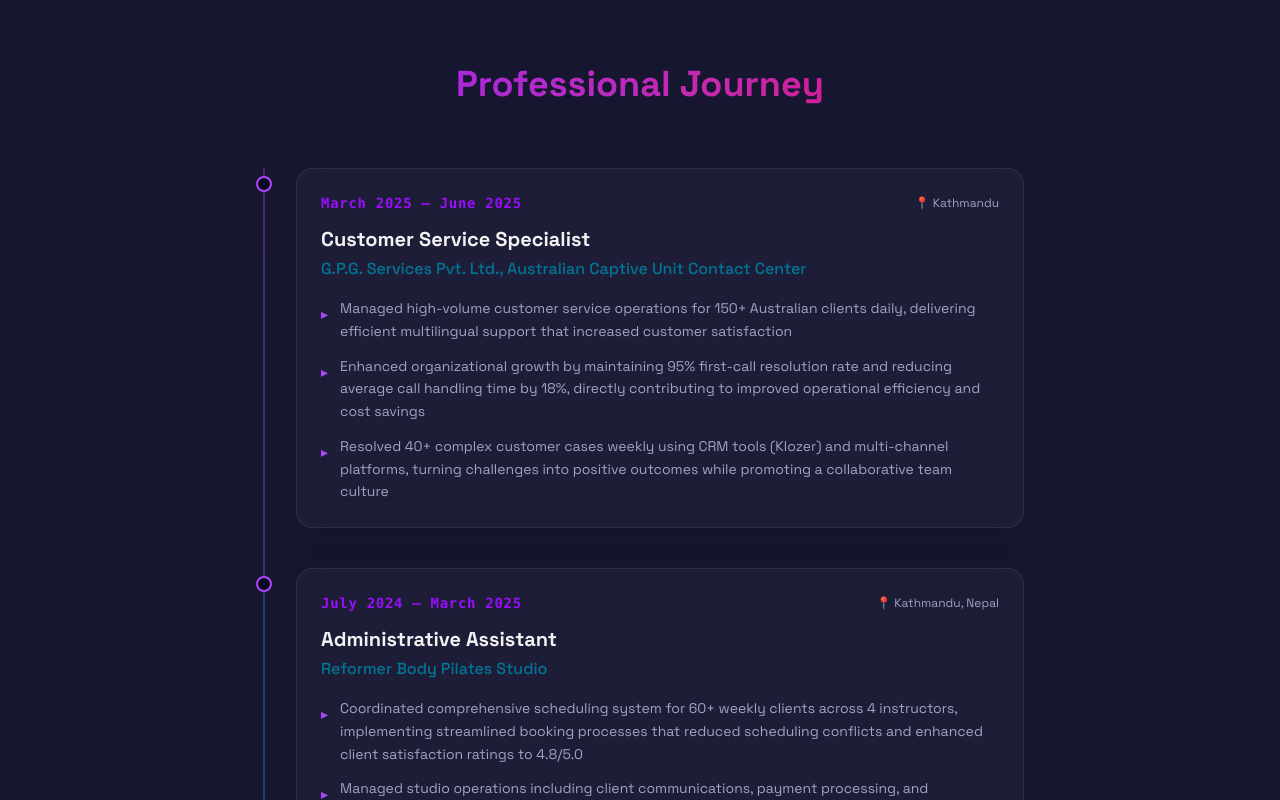
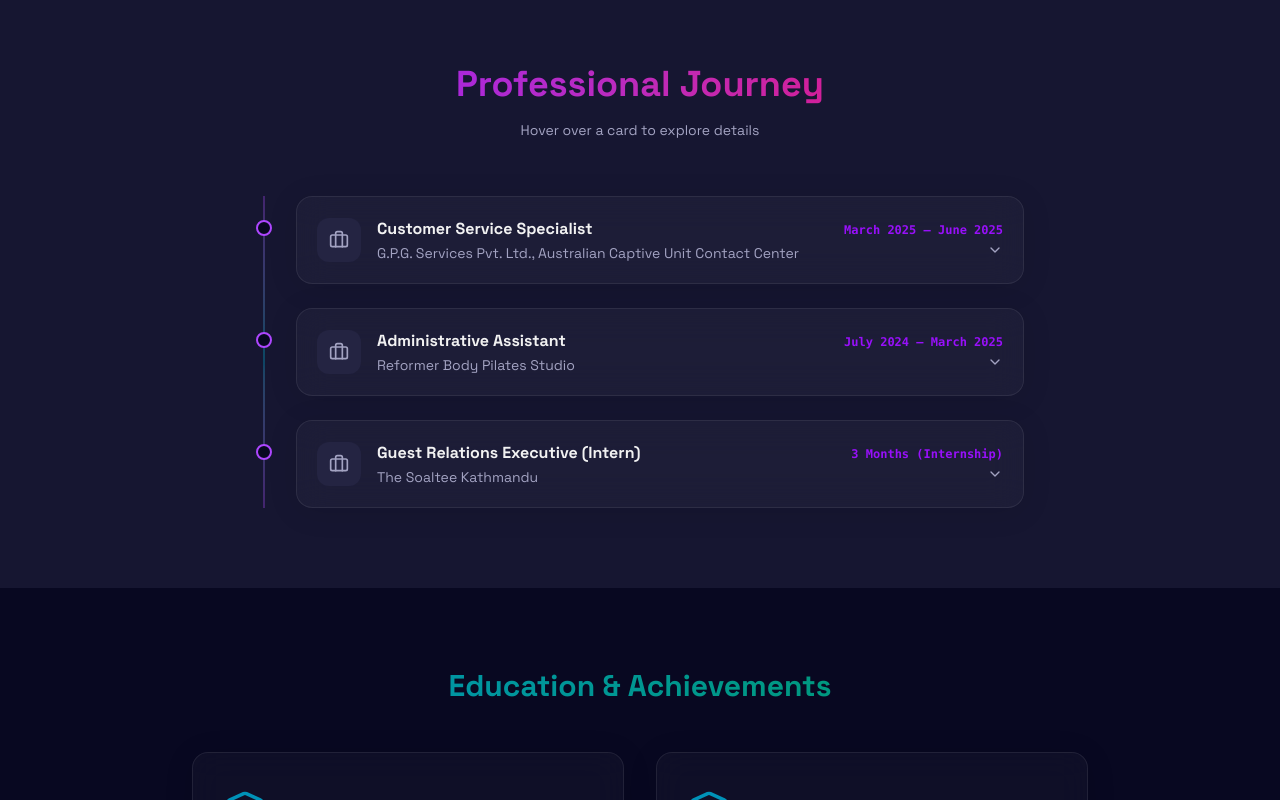
Before and after one commit to prabeshkoirala/alisha-portfolio, a Next.js app: page / in a window 1280 px wide. Shown: the part 1400-2200 px from the top of the page. Built offline with nearby package versions, Linux system fonts and the light colour scheme.

Commit message:
Hover-to-expand experience cards

```diff
--- a/src/components/experience.tsx
+++ b/src/components/experience.tsx
@@ -1,9 +1,13 @@
 "use client";
 
-import { motion } from "framer-motion";
+import { motion, AnimatePresence } from "framer-motion";
 import { experience } from "@/lib/data";
+import { useState } from "react";
+import { ChevronDown, MapPin, Briefcase } from "lucide-react";
 
 export function Experience() {
+    const [hovered, setHovered] = useState<number | null>(null);
+
     return (
         <section id="experience" className="py-20 px-6 bg-muted/50 dark:bg-black/20">
             <div className="container mx-auto max-w-3xl">
@@ -11,17 +15,20 @@ export function Experience() {
                     initial={{ opacity: 0, y: 20 }}
                     whileInView={{ opacity: 1, y: 0 }}
                     viewport={{ once: true }}
-                    className="text-4xl font-bold mb-16 text-center bg-clip-text text-transparent bg-gradient-to-r from-purple-600 to-pink-600 dark:from-purple-400 dark:to-pink-400"
+                    className="text-4xl font-bold mb-4 text-center bg-clip-text text-transparent bg-gradient-to-r from-purple-600 to-pink-600 dark:from-purple-400 dark:to-pink-400"
                 >
                     Professional Journey
                 </motion.h2>
+                <p className="text-center text-sm text-muted-foreground mb-14">Hover over a card to explore details</p>
 
                 <div className="relative">
                     {/* Timeline line */}
                     <div className="absolute left-[7px] top-0 bottom-0 w-[2px] bg-gradient-to-b from-purple-500 via-cyan-500 to-purple-500 opacity-30" />
 
-                    <div className="space-y-10">
-                        {experience.map((job, index) => (
+                    <div className="space-y-6">
+                        {experience.map((job, index) => {
+                            const isOpen = hovered === index;
+                            return (
                                 <motion.div
                                     key={index}
                                     initial={{ opacity: 0, x: -30 }}
@@ -29,41 +36,89 @@ export function Experience() {
                                     viewport={{ once: true }}
                                     transition={{ delay: index * 0.15, duration: 0.5 }}
                                     className="relative pl-10 group"
+                                    onMouseEnter={() => setHovered(index)}
+                                    onMouseLeave={() => setHovered(null)}
                                 >
                                     {/* Timeline dot */}
-                                <div className="absolute left-0 top-2 w-4 h-4 rounded-full bg-background border-2 border-purple-500 group-hover:scale-150 transition-all duration-300 group-hover:shadow-[0_0_12px_#a855f7] group-hover:border-cyan-500 z-10" />
+                                    <motion.div
+                                        animate={isOpen ? { scale: 1.5, boxShadow: "0 0 12px #a855f7" } : { scale: 1, boxShadow: "0 0 0px transparent" }}
+                                        className="absolute left-0 top-6 w-4 h-4 rounded-full bg-background border-2 border-purple-500 transition-colors z-10"
+                                    />
 
                                     {/* Card */}
-                                <div className="glass-morphism p-6 rounded-2xl transition-all duration-300 hover:shadow-lg dark:hover:shadow-[0_0_30px_rgba(168,85,247,0.12)] group-hover:translate-x-1">
-                                    {/* Header */}
-                                    <div className="flex flex-col sm:flex-row sm:items-center sm:justify-between mb-3 gap-1">
-                                        <span className="text-sm font-mono tracking-wider text-purple-600 dark:text-purple-400 font-semibold">
+                                    <div
+                                        className={`glass-morphism rounded-2xl transition-all duration-300 overflow-hidden border ${isOpen
+                                                ? "border-purple-500/40 dark:border-purple-400/30 shadow-lg shadow-purple-500/5"
+                                                : "border-transparent hover:border-border dark:hover:border-white/10"
+                                            }`}
+                                    >
+                                        {/* Always visible header */}
+                                        <div className="p-5 flex items-center gap-4">
+                                            <div className={`w-11 h-11 rounded-xl flex items-center justify-center shrink-0 transition-colors duration-300 ${isOpen
+                                                    ? "bg-purple-600/15 dark:bg-purple-500/15"
+                                                    : "bg-muted dark:bg-white/5"
+                                                }`}>
+                                                <Briefcase className={`w-5 h-5 transition-colors duration-300 ${isOpen ? "text-purple-600 dark:text-purple-400" : "text-muted-foreground"
+                                                    }`} />
+                                            </div>
+
+                                            <div className="flex-1 min-w-0">
+                                                <h3 className="text-base font-bold text-foreground truncate">{job.role}</h3>
+                                                <div className="text-sm text-muted-foreground mt-0.5 truncate">
+                                                    {job.company}
+                                                </div>
+                                            </div>
+
+                                            <div className="flex flex-col items-end shrink-0 gap-1">
+                                                <span className="text-xs font-mono text-purple-600 dark:text-purple-400 font-semibold whitespace-nowrap">
                                                     {job.duration}
                                                 </span>
-                                        <span className="text-xs text-muted-foreground">
-                                            📍 {job.location}
-                                        </span>
+                                                <motion.div
+                                                    animate={{ rotate: isOpen ? 180 : 0 }}
+                                                    transition={{ duration: 0.3 }}
+                                                >
+                                                    <ChevronDown className="w-4 h-4 text-muted-foreground" />
+                                                </motion.div>
+                                            </div>
                                         </div>
 
-                                    <h3 className="text-xl font-bold text-foreground mb-1">
-                                        {job.role}
-                                    </h3>
-                                    <div className="text-base text-cyan-700 dark:text-cyan-400 mb-4 font-medium">
-                                        {job.company}
+                                        {/* Expandable details on hover */}
+                                        <AnimatePresence>
+                                            {isOpen && (
+                                                <motion.div
+                                                    initial={{ height: 0, opacity: 0 }}
+                                                    animate={{ height: "auto", opacity: 1 }}
+                                                    exit={{ height: 0, opacity: 0 }}
+                                                    transition={{ duration: 0.4, ease: [0.25, 0.1, 0.25, 1] }}
+                                                >
+                                                    <div className="px-5 pb-5 border-t border-border/50 dark:border-white/5 pt-4 space-y-4">
+                                                        <div className="flex items-center gap-1.5 text-xs text-muted-foreground">
+                                                            <MapPin className="w-3 h-3" />
+                                                            {job.location}
                                                         </div>
 
-                                    {/* Bullet points */}
                                                         <ul className="space-y-3">
                                                             {job.description.map((point, i) => (
-                                            <li key={i} className="flex gap-3 text-sm text-muted-foreground leading-relaxed">
-                                                <span className="text-purple-500 dark:text-purple-400 mt-1.5 shrink-0">▸</span>
+                                                                <motion.li
+                                                                    key={i}
+                                                                    initial={{ opacity: 0, x: -10 }}
+                                                                    animate={{ opacity: 1, x: 0 }}
+                                                                    transition={{ delay: i * 0.08 }}
+                                                                    className="flex gap-3 text-sm text-muted-foreground leading-relaxed"
+                                                                >
+                                                                    <span className="text-purple-500 dark:text-purple-400 mt-1 shrink-0">▸</span>
                                                                     <span>{point}</span>
-                                            </li>
+                                                                </motion.li>
                                                             ))}
                                                         </ul>
                                                     </div>
                                                 </motion.div>
-                        ))}
+                                            )}
+                                        </AnimatePresence>
+                                    </div>
+                                </motion.div>
+                            );
+                        })}
                     </div>
                 </div>
             </div>
```
Lines whose indentation alone changed are shown as unchanged.
